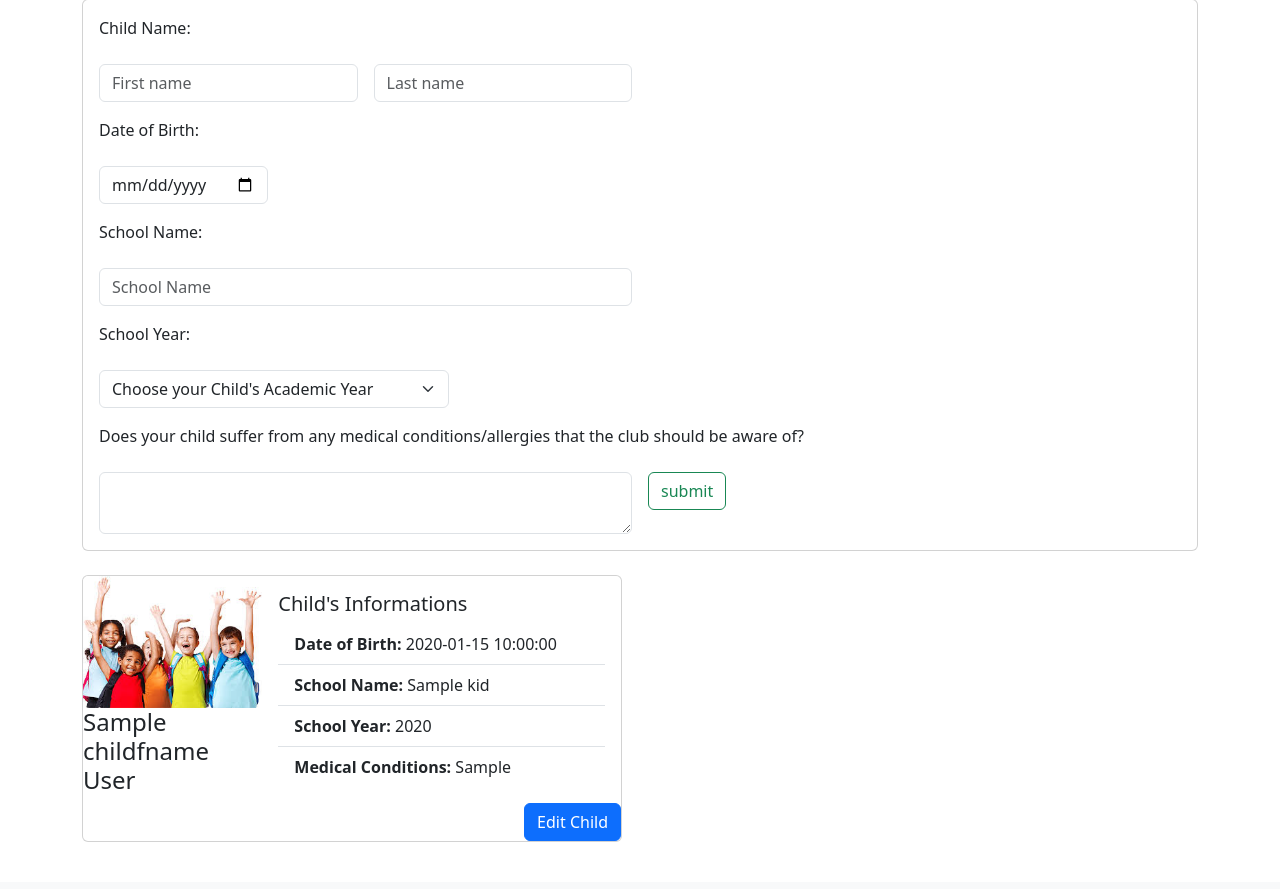
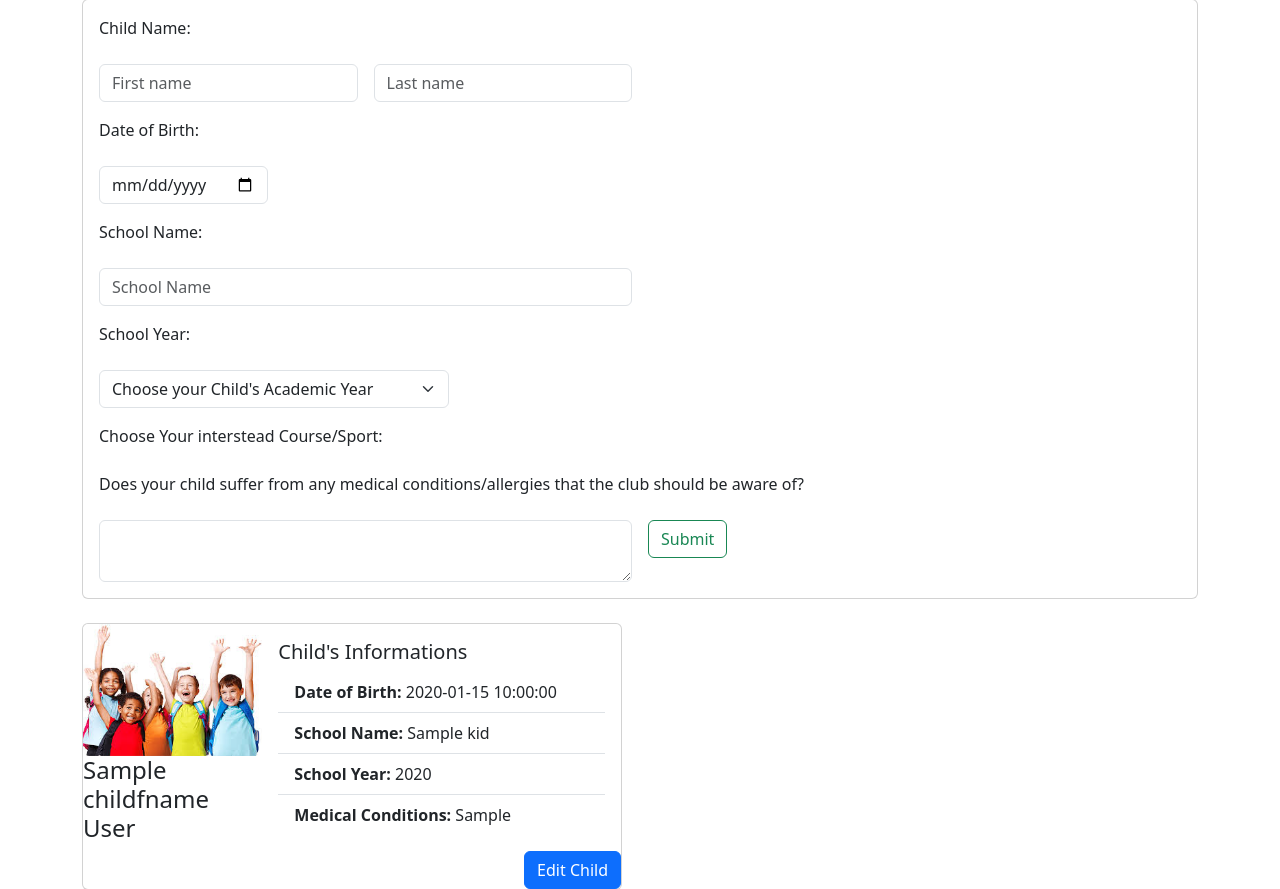
Before and after one commit to Jawahir01/Sparkling-Minds, a Flask app: page /add_child in a window 1280 px wide, after a click on "Add Child". Shown: the part 183-1072 px from the top of the page. Before the commit the page ends 1025 px from the top, so only its background shows below. Run offline with Flask 3, Linux system fonts and the light colour scheme; the visitor is signed in with stand-in values (Sample User, id 1); a database or web service that is not in the repository returns one stand-in record (values such as "Sample title"); some libraries are stand-ins or nearby versions.

Commit message:
Add cours/sport options to the Add Child's Form

```diff
--- a/templates/profile.html
+++ b/templates/profile.html
@@ -65,6 +65,17 @@
                             <option value="9">Year 9</option>
                         </select>
                     </div>
+
+                    <label for="Choises" class="form-label">Choose Your interstead Course/Sport: </label>
+                    {% for x in courses %}
+                        <div class="col-2">
+                                <div class="form-check">
+                                    <input class="form-check-input" type="checkbox" id="{{ x }}" value="">
+                                    <label class="form-check-label" for="{{ x }}">{{ x.course_name }}</label>
+                                </div>
+                        </div>
+                    {% endfor %}
+
                     <label for="child_med_conditions" class="form-label" >
                         Does your child suffer from any medical conditions/allergies that the club
                         should be aware of? </label>
@@ -74,7 +85,7 @@
                         class="validate" required> </textarea>
                     </div>
                     <div class="col">
-                        <button type="submit" class="btn btn-outline-success">submit</button>
+                        <button type="submit" class="btn btn-outline-success">Submit</button>
                     </div>
                 </div>
             </form>
@@ -107,16 +118,17 @@
                     </div>
                 </div>
             </div>
+
             <!-- Edit Button /trigger modal/ -->
             <div class="row ">
                 <div class="col d-grid gap-2 d-md-flex justify-content-md-end">
                     <a href="" class="btn btn-primary lighten-1 " role="button" data-bs-toggle="modal"
                         data-bs-target="#staticBackdrop"> Edit Child</a>
-
-                                 </div>
+                </div>
             </div>
         </div>
-            <br>
+
+        <br>
 
             <!-- Edit Form Modal -->
         <div class="modal fade" id="staticBackdrop" data-bs-backdrop="static" data-bs-keyboard="false" tabindex="-1" aria-labelledby="staticBackdropLabel" aria-hidden="true">
@@ -166,6 +178,24 @@
                                             <option value="9">Year 9</option>
                                         </select>
                                     </div>
+                                    <label for="Choises" class="form-label">Choose Your interstead Course/Sport: </label>
+                                    <div class="col-6">
+                                        {% for course in courses %}
+                                            <div class="form-check form-check-inline">
+                                                <input class="form-check-input" type="checkbox" id="inlineCheckbox1" value="option1">
+                                                <label class="form-check-label" for="inlineCheckbox">{{ course.course_name }}</label>
+                                            </div>
+                                        {% endfor %}
+                                    </div>
+                                    <div class="col-6">
+                                        {% for sport in sports %}
+                                        <div class="form-check form-check-inline">
+                                            <input class="form-check-input" type="checkbox" id="inlineCheckbox1" value="option1">
+                                            <label class="form-check-label" for="inlineCheckbox1">{{ sport.sport_name }}</label>
+                                        </div>
+                                        {% endfor %}
+                                    </div>
+
                                     <label for="child_med_conditions" class="form-label" >
                                         Does your child suffer from any medical conditions/allergies that the club
                                         should be aware of? </label>
@@ -185,7 +215,4 @@
         </div>
 
     {% endfor %}
-
-
-
 {% endblock %}
```
